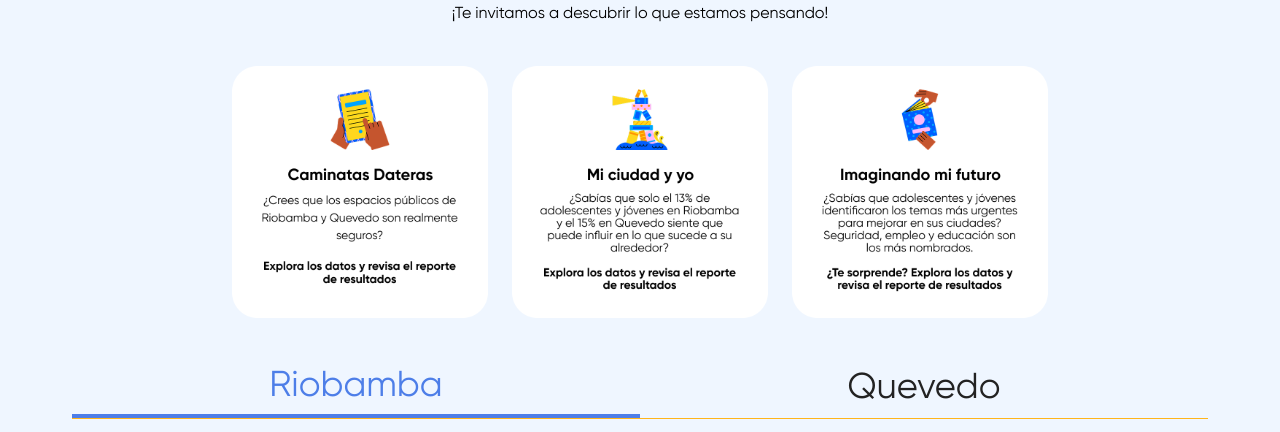
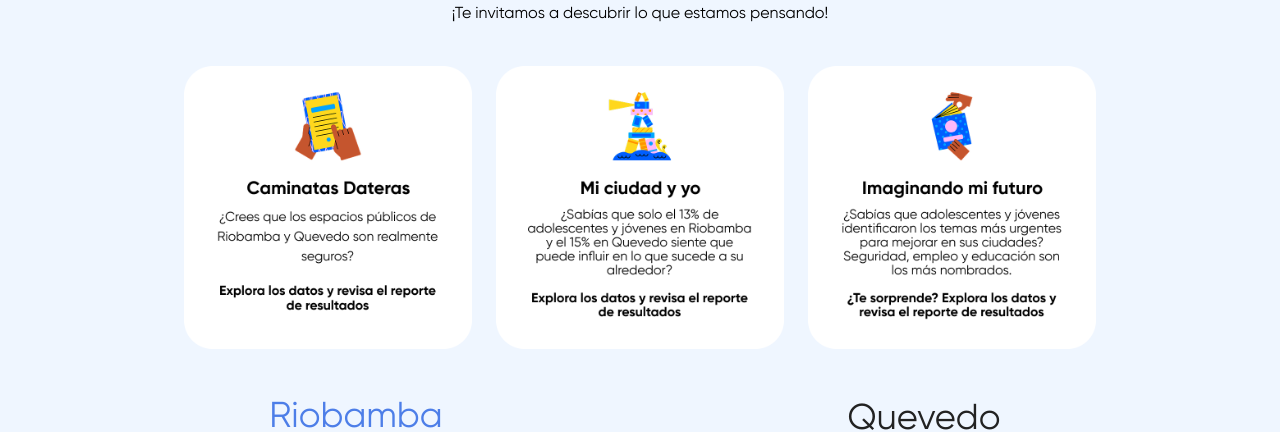
Before and after one commit to MorlinXD/ATV, a Next.js app: page /resultados in a window 1280 px wide. Shown: the part 2854-3286 px from the top of the page. Built offline with nearby package versions, Linux system fonts and the light colour scheme; grey boxes are pictures that could not be loaded.

Commit message:
ajust cards

```diff
--- a/src/Components/HowWeDoItDashboard.tsx
+++ b/src/Components/HowWeDoItDashboard.tsx
@@ -16,21 +16,21 @@ export default function HowWeDoItDashboard() {
         <p className="text-center"> Conócelos, navegando en el visualizador. </p>
         <p className="text-center mb-10"> ¡Te invitamos a descubrir lo que estamos pensando! </p>
 
-        <section id="tarjetas" className="text-center mb-10 flex flex-wrap justify-center gap-6">
+        <section id="tarjetas" className="text-center mb-10 flex flex-row justify-center items-center gap-6">
           <img
             src="/images/resultados/img1.png"
             alt="Ilustración de caminatas dateras"
-            className="w-48 sm:w-56 md:w-64 h-auto hover:scale-105 transition-transform"
+            className="w-56 sm:w-64 md:w-72 h-auto hover:scale-105 transition-transform"
           />
           <img
             src="/images/resultados/Group 201.png"
             alt="Ilustración de Mi ciudad y yo"
-            className="w-48 sm:w-56 md:w-64 h-auto hover:scale-105 transition-transform"
+            className="w-56 sm:w-64 md:w-72 h-auto hover:scale-105 transition-transform"
           />
           <img
             src="/images/resultados/Group 202.png"
             alt="Ilustración de  Imaginando mi futuro"
-            className="w-48 sm:w-56 md:w-64 h-auto hover:scale-105 transition-transform"
+            className="w-56 sm:w-64 md:w-72 h-auto hover:scale-105 transition-transform"
           />
         </section>
         <section id="Grafico-PWBI">
```
